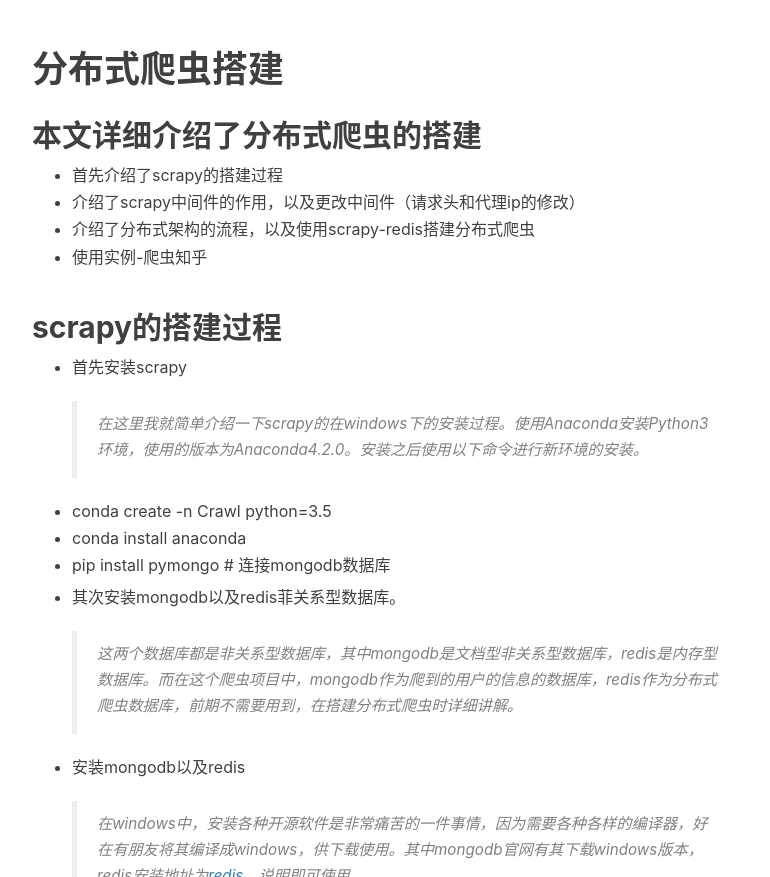
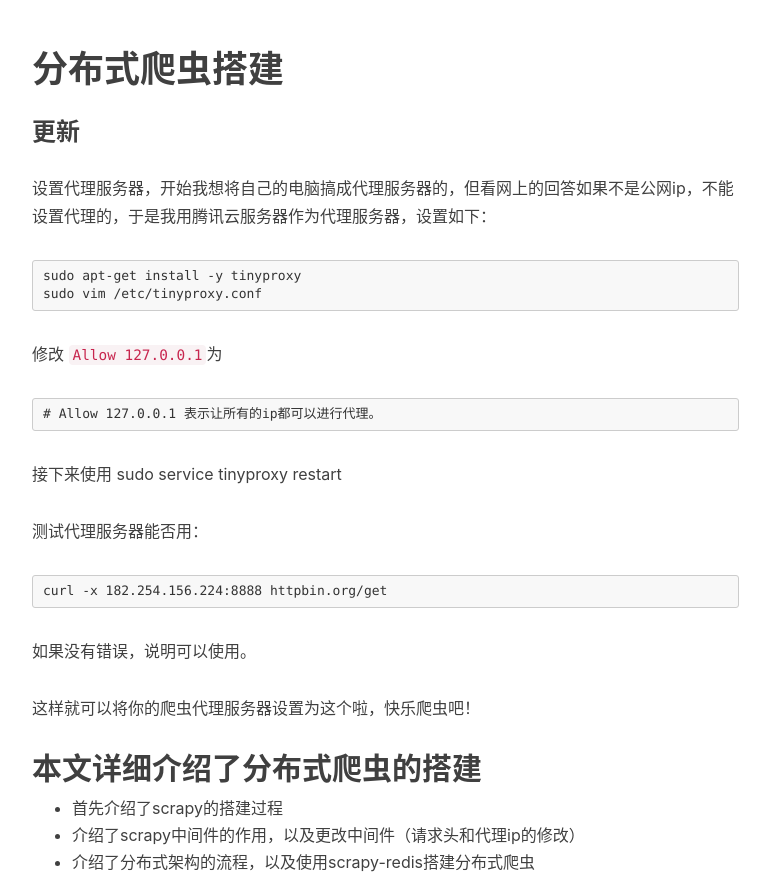
Before and after one commit to weien8899/hadxu.github.io, a Jekyll site: the page built from _posts/2017-06-07-分布式爬虫搭建.markdown, in a window 1280 px wide and 1400 px high. Shown: the part 523-1400 px from the top of the window, without its empty margins (233-1003 px from the left). Built offline with Jekyll 4.4.1, drawn with Linux system fonts in a browser that asks for light colours; nearby versions of some CDN libraries; comment, search, counter and statistics services are not loaded.

Commit message:
更新代理服务器配置
更新代理服务器配置

```diff
--- a/_posts/2017-06-07-分布式爬虫搭建.markdown
+++ b/_posts/2017-06-07-分布式爬虫搭建.markdown
@@ -11,6 +11,31 @@
 
 
 # 分布式爬虫搭建
+
+### 更新
+
+设置代理服务器，开始我想将自己的电脑搞成代理服务器的，但看网上的回答如果不是公网ip，不能设置代理的，于是我用腾讯云服务器作为代理服务器，设置如下：
+
+	sudo apt-get install -y tinyproxy
+	sudo vim /etc/tinyproxy.conf
+
+修改 `Allow 127.0.0.1`为
+
+    # Allow 127.0.0.1 表示让所有的ip都可以进行代理。
+
+接下来使用
+	sudo service tinyproxy restart
+
+测试代理服务器能否用：
+
+	curl -x 182.254.156.224:8888 httpbin.org/get
+
+如果没有错误，说明可以使用。
+
+这样就可以将你的爬虫代理服务器设置为这个啦，快乐爬虫吧！
+
+
+
 
 ## 本文详细介绍了分布式爬虫的搭建
 
@@ -105,12 +130,12 @@
 	    followers_query = 'data[*].answer_count,articles_count,gender,follower_count,is_followed,is_following,badge[?(type=best_answerer)].topics'
 
 	    def start_requests(self):
-		yield Request(self.user_url.format(user=self.start_user, include=self.user_query), self.parse_user)
-		yield Request(self.follows_url.format(user=self.start_user, include=self.follows_query, limit=20, offset=0),
-			      self.parse_follows)
-		yield Request(
-			self.followers_url.format(user=self.start_user, include=self.followers_query, limit=20, offset=0),
-			self.parse_followers)
+	        yield Request(self.user_url.format(user=self.start_user, include=self.user_query), self.parse_user)
+	        yield Request(self.follows_url.format(user=self.start_user, include=self.follows_query, limit=20, offset=0),
+	                      self.parse_follows)
+	        yield Request(
+	                self.followers_url.format(user=self.start_user, include=self.followers_query, limit=20, offset=0),
+	                self.parse_followers)
 
 1. 首先，我们从轮子哥开始爬起，因为大V嘛，其次，通过构建`Request`来进行爬取，
 
```
